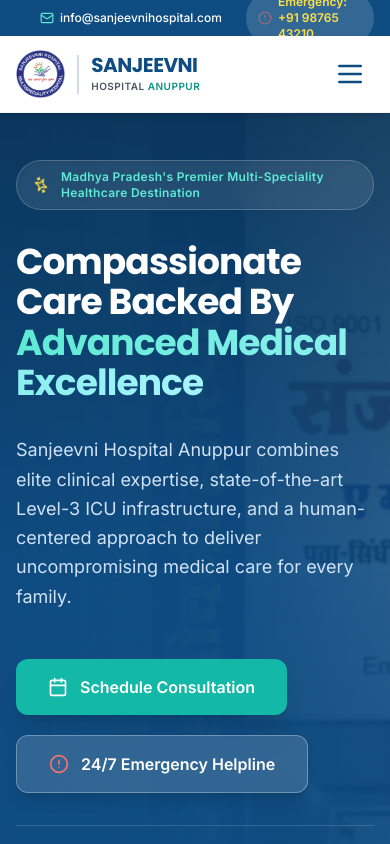
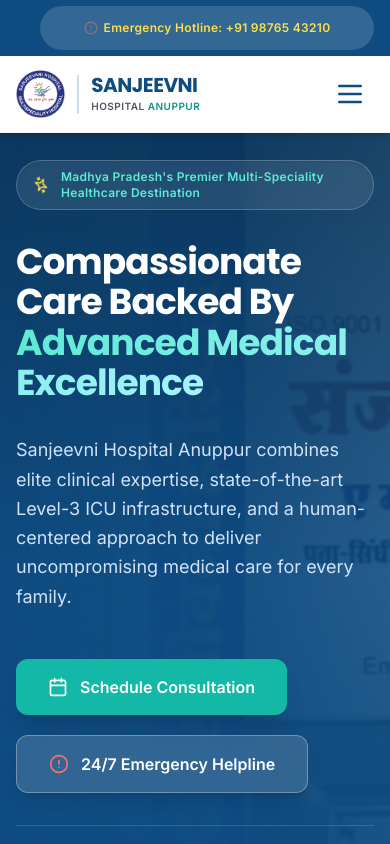
Before and after one commit to ashuuu08/sanjeevni-hospital, a React (Vite) app: page / in a window 390 px wide. Shown: the top 844 px of the page. Built offline with nearby package versions, Linux system fonts and the light colour scheme.

Commit message:
feat: add Navbar component and initialize project dependency lockfile

```diff
--- a/src/components/Navbar.jsx
+++ b/src/components/Navbar.jsx
@@ -68,17 +68,18 @@
   return (
     <header className="fixed top-0 left-0 w-full z-50 transition-all duration-300">
       {/* TOP EMERGENCY BAR */}
-      <div className={`bg-[#0F4C81] text-white transition-all duration-300 overflow-hidden ${isScrolled ? 'h-0 opacity-0 py-0' : 'h-[36px] py-1.5'}`}>
-        <div className="max-w-7xl mx-auto px-4 sm:px-6 lg:px-8 flex justify-between items-center text-xs font-medium h-full">
-          <div className="flex items-center space-x-6">
-            <span className="hidden sm:flex items-center gap-1.5"><Clock className="w-3.5 h-3.5 text-teal-300 flex-shrink-0" /> 24/7 Emergency & Trauma Care</span>
+      <div className={`bg-[#0F4C81] text-white transition-all duration-300 overflow-hidden ${isScrolled ? 'max-h-0 opacity-0 py-0' : 'max-h-16 py-1.5'}`}>
+        <div className="max-w-7xl mx-auto px-4 sm:px-6 lg:px-8 flex justify-center sm:justify-between items-center text-xs font-medium h-full">
+          <div className="hidden sm:flex items-center space-x-6">
+            <span className="hidden md:flex items-center gap-1.5"><Clock className="w-3.5 h-3.5 text-teal-300 flex-shrink-0" /> 24/7 Emergency Care</span>
             <a href="mailto:info@sanjeevnihospital.com" className="flex items-center gap-1.5 hover:text-teal-200 transition-colors"><Mail className="w-3.5 h-3.5 text-teal-300 flex-shrink-0" /> info@sanjeevnihospital.com</a>
           </div>
-          <div className="flex items-center space-x-6">
-            <Link to="/patient-guidelines" className="hover:text-teal-300 transition-colors hidden md:block">Patient Guide</Link>
-            <Link to="/contact" className="hover:text-teal-300 transition-colors hidden md:block">Helpdesk</Link>
-            <a href="tel:+919876543210" className="flex items-center text-yellow-300 font-bold bg-white/15 px-3 py-1 rounded-full hover:bg-white/20 transition-colors">
-              <AlertCircle className="w-3.5 h-3.5 mr-1.5 animate-pulse text-red-400 flex-shrink-0" /> Emergency: +91 98765 43210
+          <div className="flex items-center justify-center space-x-6 w-full sm:w-auto">
+            <Link to="/patient-guidelines" className="hover:text-teal-300 transition-colors hidden lg:block">Patient Guide</Link>
+            <Link to="/contact" className="hover:text-teal-300 transition-colors hidden lg:block">Helpdesk</Link>
+            <a href="tel:+919876543210" className="flex items-center justify-center text-yellow-300 font-bold bg-white/15 px-4 py-1 sm:py-1 rounded-full hover:bg-white/20 transition-colors text-center w-full sm:w-auto whitespace-nowrap tracking-wide">
+              <AlertCircle className="w-3.5 h-3.5 mr-1.5 animate-pulse text-red-400 flex-shrink-0 inline" />
+              <span>Emergency Hotline: +91 98765 43210</span>
             </a>
           </div>
         </div>
```
Also changed, not shown: 1 other file (tests, documents, lock files or other folders).
